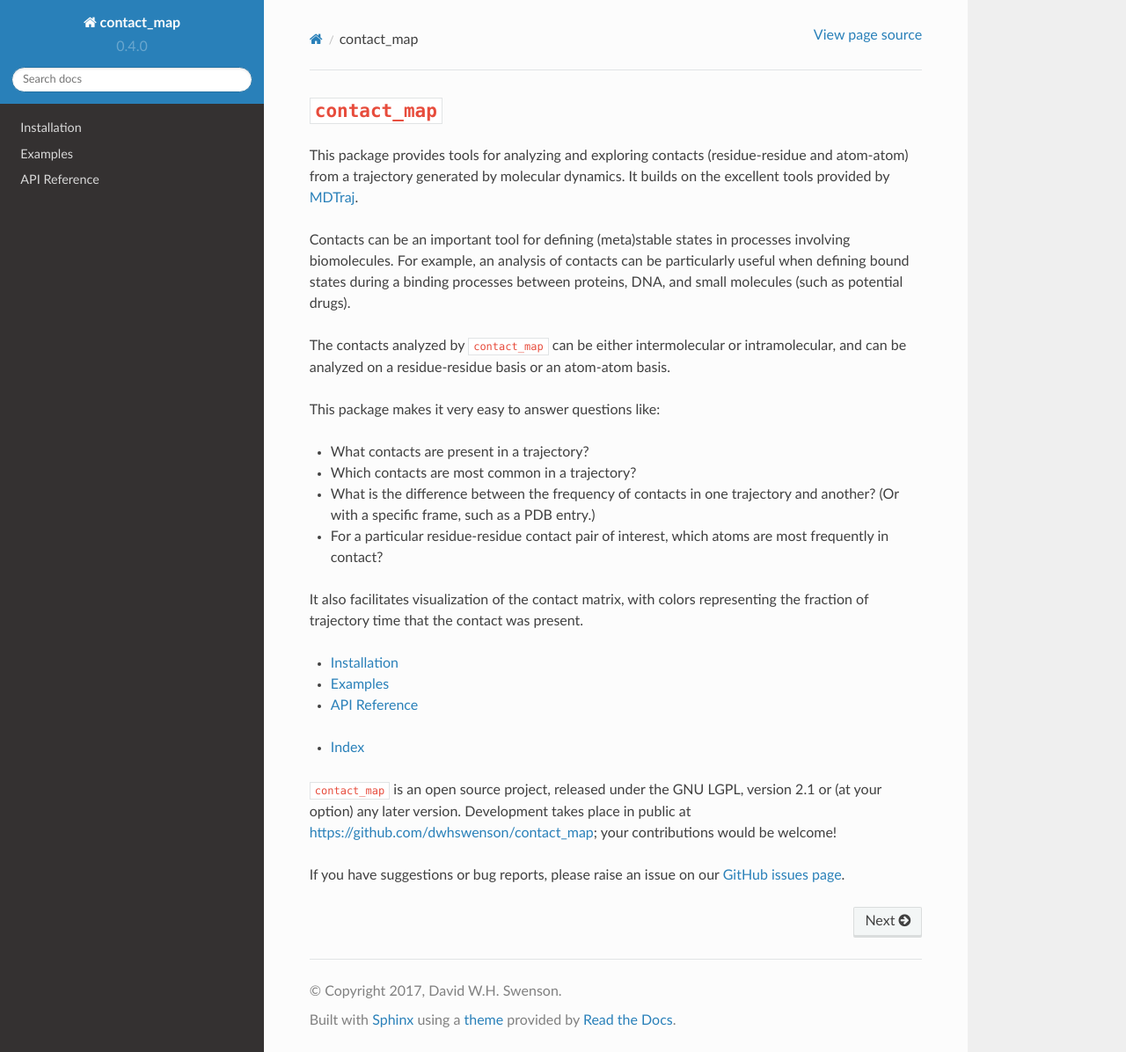
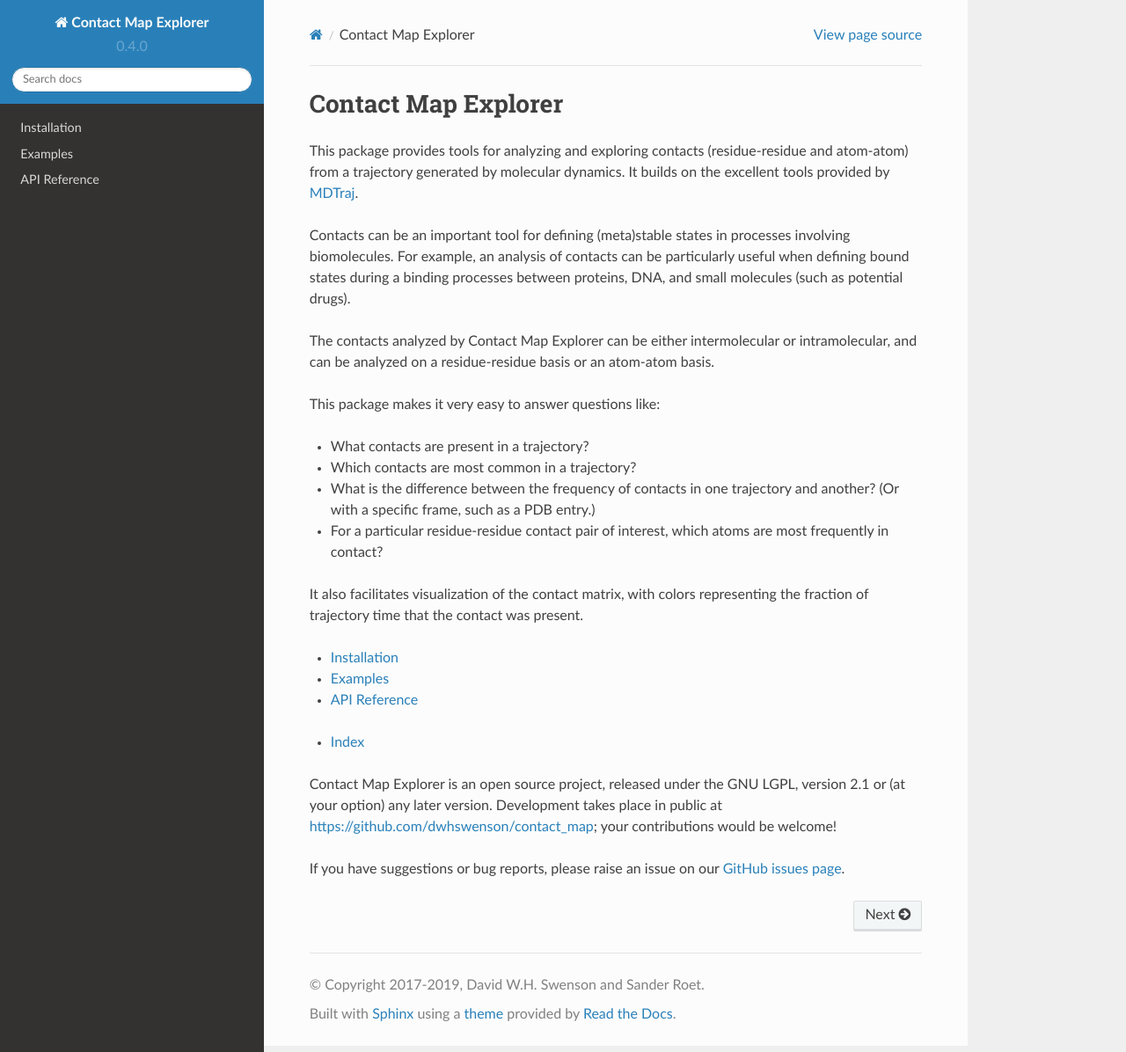
Before and after one commit to dwhswenson/contact_map, a Sphinx documentation site: the page built from docs/index.rst, in a window 1280 px wide and 1196 px high. Shown: the whole window at 88% size. Built offline with Sphinx 7.4.7 and the Read the Docs theme 2.0.0, drawn with Linux system fonts in a browser that asks for light colours.

Commit message:
Rename to Contact Map Explorer

```diff
--- a/docs/conf.py
+++ b/docs/conf.py
@@ -1,6 +1,6 @@
 # -*- coding: utf-8 -*-
 #
-# contact_map documentation build configuration file, created by
+# Contact Map Explorer documentation build configuration file, created by
 # sphinx-quickstart on Sun Oct  8 16:23:29 2017.
 #
 # This file is execfile()d with the current directory set to its
@@ -100,9 +100,9 @@ source_suffix = '.rst'
 master_doc = 'index'
 
 # General information about the project.
-project = u'contact_map'
-copyright = u'2017, David W.H. Swenson'
-author = u'David W.H. Swenson'
+project = u'Contact Map Explorer'
+copyright = u'2017-2019, David W.H. Swenson and Sander Roet'
+author = u'David W.H. Swenson and Sander Roet'
 
 # The language for content autogenerated by Sphinx. Refer to documentation
 # for a list of supported languages.
@@ -304,8 +304,8 @@ latex_elements = {
 # (source start file, target name, title,
 #  author, documentclass [howto, manual, or own class]).
 latex_documents = [
-    (master_doc, 'contact_map.tex', u'contact\\_map Documentation',
-     u'David W.H. Swenson', 'manual'),
+    (master_doc, 'contact_map.tex', u'Contact Map Explorer Documentation',
+     u'David W.H. Swenson and Sander Roet', 'manual'),
 ]
 
 # The name of an image file (relative to this directory) to place at the top of
@@ -346,7 +346,7 @@ latex_documents = [
 # One entry per manual page. List of tuples
 # (source start file, name, description, authors, manual section).
 man_pages = [
-    (master_doc, 'contact_map', u'contact_map Documentation',
+    (master_doc, 'contact_map', u'Contact Map Explorer Documentation',
      [author], 1)
 ]
 
@@ -361,7 +361,7 @@ man_pages = [
 # (source start file, target name, title, author,
 #  dir menu entry, description, category)
 texinfo_documents = [
-    (master_doc, 'contact_map', u'contact_map Documentation',
+    (master_doc, 'contact_map', u'Contact Map Explorer Documentation',
      author, 'contact_map', 'One line description of project.',
      'Miscellaneous'),
 ]
--- a/docs/index.rst
+++ b/docs/index.rst
@@ -5,8 +5,8 @@
 
 .. currentmodule:: contact_map
 
-``contact_map``
-===============
+Contact Map Explorer
+====================
 
 This package provides tools for analyzing and exploring contacts
 (residue-residue and atom-atom) from a trajectory generated by molecular
@@ -18,8 +18,8 @@ processes involving biomolecules. For example, an analysis of contacts can
 be particularly useful when defining bound states during a binding processes
 between proteins, DNA, and small molecules (such as potential drugs).
 
-The contacts analyzed by ``contact_map`` can be either intermolecular or
-intramolecular, and can be analyzed on a residue-residue basis or an
+The contacts analyzed by Contact Map Explorer can be either intermolecular
+or intramolecular, and can be analyzed on a residue-residue basis or an
 atom-atom basis.
 
 This package makes it very easy to answer questions like:
@@ -45,7 +45,7 @@ representing the fraction of trajectory time that the contact was present.
 
 * :ref:`genindex`
 
-``contact_map`` is an open source project, released under the GNU LGPL,
+Contact Map Explorer is an open source project, released under the GNU LGPL,
 version 2.1 or (at your option) any later version. Development takes place
 in public at https://github.com/dwhswenson/contact_map; your contributions
 would be welcome!
--- a/docs/installing.rst
+++ b/docs/installing.rst
@@ -101,7 +101,7 @@ Additional functionality
 ========================
 
 Installing some additional packages will immediately enable additional
-features in ``contact_map``. To get all the functionality, install the
+features in Contact Map Explorer. To get all the functionality, install the
 packages in ``optional_installs.txt``, either with ``pip install -r
 optional_installs.txt`` or ``conda install -y --file
 optional_installs.txt``.
@@ -133,5 +133,5 @@ suite. This can be done by installing ``pytest`` (using either ``pip`` or
 
    py.test --pyargs contact_map -v
 
-This will run the tests on the installed version of ``contact_map``. All
-tests should either pass or skip.
+This will run the tests on the installed version of Contact Map Explorer.
+All tests should either pass or skip.
--- a/setup.py
+++ b/setup.py
@@ -1,5 +1,5 @@
 """
-setup.py for contact_map
+setup.py for Contact Map Explorer
 """
 import os
 import subprocess
@@ -104,7 +104,7 @@ def get_git_version():
 VERSION_PY_CONTENT = """
 # This file is automatically generated by setup.py
 \"\"\"
-Version info for contact_map.
+Version info for Contact Map Explorer.
 
 ``full_version`` gives the most information about the current state. It is
 always the short (PEP440) version string, followed by a git hash as
```
Also changed, not shown: README.md (+5 -5 lines), 4 other files.
